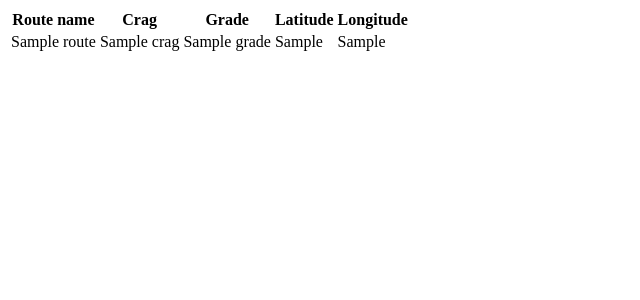
After one commit to gschnirmann/climbAPI, a Flask app: template templates/27crags_import.html in a window 1280 px wide. The commit adds this page. Shown: the top 300 px of the page, without its empty margins (0-640 px from the left). Run offline with Flask 3, Linux system fonts and the light colour scheme; the template is opened without the code that fills it: most values are stand-ins (such as "Sample title", 1, 10 or a date in 2020); some libraries are stand-ins or nearby versions.

Commit message:
Inicio da importação 27crags

```diff
--- a/app.py
+++ b/app.py
@@ -5,6 +5,8 @@ import psycopg2.extras
 import os
 from authlib.integrations.flask_client import OAuth
 from dotenv import load_dotenv
+import requests
+from bs4 import BeautifulSoup
 
 
 #seria /user/123/routes
@@ -600,5 +602,74 @@ def edit_route(user_id, route_id):
     else:
         return jsonify({'error': 'not updated'}), 404
 
+
+@app.route('/crags/import/27crags', methods=['POST'])
+def import_27crags():
+    url = "https://27crags.com/crags/serra-do-cipo/routelist"
+    response = requests.get(url)
+    html = response.text
+
+    table = BeautifulSoup(html, "html.parser")
+    rows = table.find_all("tr")
+    data = []
+    for row in rows:
+        #extract the route name
+        name = row.find("div", class_="hidden")
+        name = name.text.strip() if name else "N/A"
+
+        #extract the crag
+        crag = row.find("div", class_="visible-xs-block")
+        crag = crag.find("a").text.strip() if crag and crag.find("a") else "N/A"
+
+        #extract the grade
+        grade = row.find("span", class_="grade")
+        grade = grade.text.strip() if grade else "N/A"
+
+        #ectract the style
+        style = row.find_all("td", class_="hidden-xs")
+        style = style[1].text.strip() if len(style) > 1 else "N/A"
+
+        #Extract the rating
+        rating = row.find("div", class_="rating")
+        rating = rating.text.strip() if rating else "N/A"
+
+        data.append({
+            "name": name,
+            "crag": crag,
+            "grade": grade,
+            "style": style,
+            "rating": rating
+        })
+
+    url = "https://27crags.com/crags/serra-do-cipo/cragmap"
+    response = requests.get(url)
+    html = response.text
+    soup = BeautifulSoup(html, "html.parser")
+    crags = []
+
+    script_tag = soup.find("script", text=lambda t: t and "GoogleMap(" in t)
+    if script_tag:
+        script_content = script_tag.string
+        start = script_content.find('"crag_sectors":[') + len('"crag_sectors":')
+        end = script_content.find(']', start) + 1
+        crags_json = script_content[start:end]
+        crags = json.loads(crags_json)
+
+
+
+    #Dicionário para ajudar na busca
+    crags_dict = {crag["name"]: crag for crag in crags}
+
+
+    for d in data:
+        crag_name = d["crag"]
+        if crag_name in crags_dict:
+            d['crag_latitude'] = crags_dict[crag_name]['latitude']
+            d['crag_longitude'] = crags_dict[crag_name]['longitude']
+
+    return render_template('27crags_import.html', routes=data)
+
+
+
 if __name__ == '__main__':
     app.run(host="0.0.0.0", port=port)
--- /dev/null
+++ b/templates/27crags_import.html
@@ -0,0 +1,33 @@
+<!DOCTYPE html>
+<html lang="en">
+<head>
+    <meta charset="UTF-8">
+    <meta name="viewport" content="width=device-width, initial-scale=1.0">
+    <title>Routes from 27crags.com</title>
+</head>
+<body>
+    <table>
+        <thead>
+            <tr>
+                <th>Route name</th>
+                <th>Crag</th>
+                <th>Grade</th>
+                <th>Latitude</th>
+                <th>Longitude</th>
+            </tr>
+        </thead>
+        <tbody>
+                {% for route in routes %}
+                <tr>
+                    <td>{{ route['name'] }}</td>
+                    <td>{{ route['crag'] }}</td>
+                    <td>{{ route['grade'] }}</td>
+                    <td>{{ route['crag_latitude'] }}</td>
+                    <td>{{ route['crag_longitude'] }}</td>
+
+                </tr>
+                {%endfor%}
+        </tbody>
+    </table>
+</body>
+</html>
--- a/templates/crags.html
+++ b/templates/crags.html
@@ -49,6 +49,11 @@
         <input type="text" id="city" name="city" placeholder="city..." required>
         <button type="submit">Add</button>
     </form>
+
+    <form action="{{ url_for('import_27crags') }}" method="POST">
+        <h2>Import from 27crags</h2>
+        <button type="submit">27crags</button>
+    </form>
     <a href="/">Back...</a>
 </body>
 </html>
```
